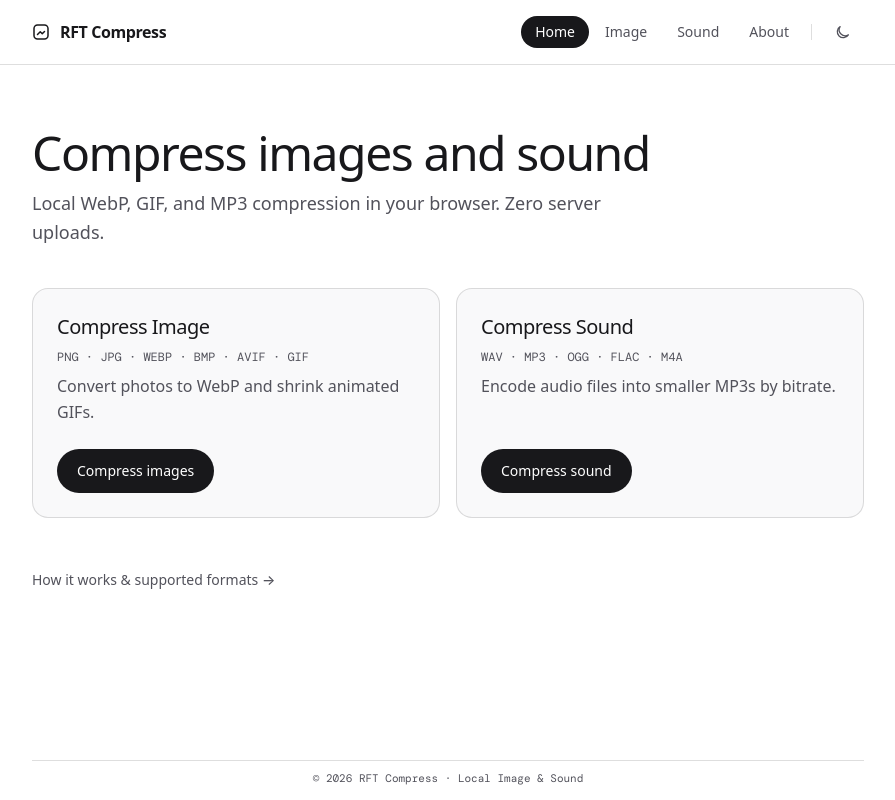
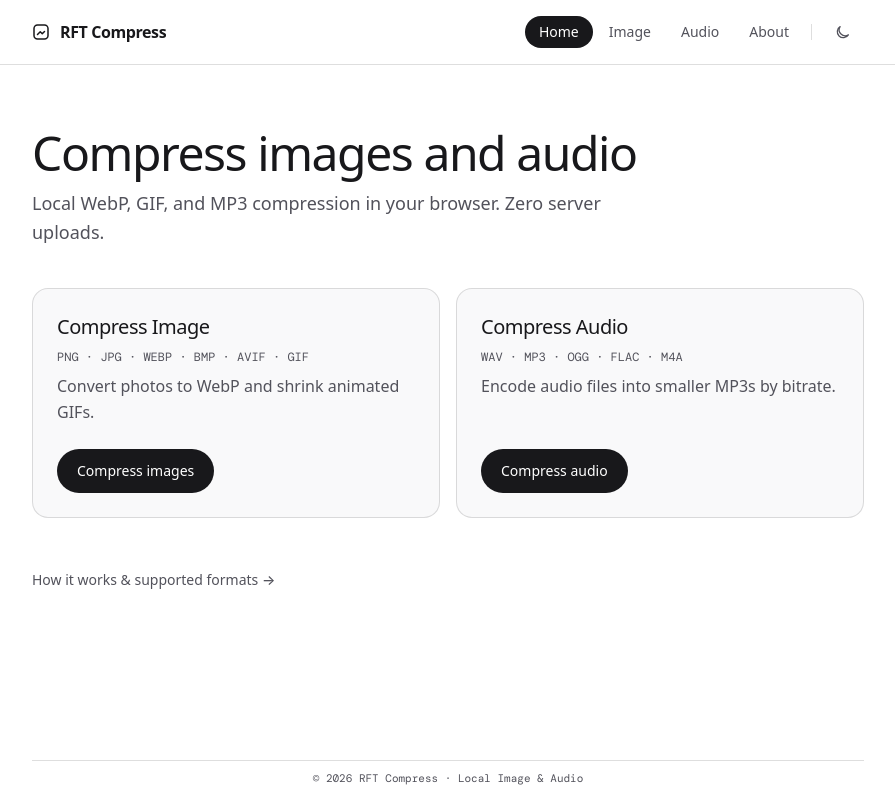
Before and after one commit to rudyfebrianthomas/rft-compress, a React (Vite) app: page / in a window 1280 px wide. Shown: the whole page, without its empty margins (192-1087 px from the left). Built offline with nearby package versions, Linux system fonts and the light colour scheme.

Commit message:
copy: rename user-facing Sound labels to Audio

```diff
--- a/index.html
+++ b/index.html
@@ -28,7 +28,7 @@
       href="https://fonts.googleapis.com/css2?family=DM+Mono:wght@400;500&display=swap"
       rel="stylesheet"
     />
-    <title>RFT Compress — Compress images and sound</title>
+    <title>RFT Compress — Compress images and audio</title>
   </head>
   <body>
     <div id="root"></div>
--- a/src/constants/compression.ts
+++ b/src/constants/compression.ts
@@ -23,17 +23,17 @@ export const IMAGE_COMPRESS_CONFIG = {
 } as const
 
 export const SOUND_COMPRESS_CONFIG = {
-  title: 'Compress sound to MP3',
+  title: 'Compress audio to MP3',
   subtitle:
     'Shrink WAV, MP3, OGG, FLAC, and M4A audio in your browser. Nothing is uploaded.',
-  sectionAriaLabel: 'Sound upload and bitrate',
+  sectionAriaLabel: 'Audio upload and bitrate',
   bitrateLabel: 'Bitrate',
   bitrateAriaLabel: 'MP3 bitrate',
   bitrateOptions: [64, 96, 128, 192] as const,
   reapplyLabel: 'Re-apply',
   zipFilename: 'compressed-sound.zip',
   resultsAriaLabel: 'Compressed audio files',
-  loadingLabel: 'Compressing sound',
+  loadingLabel: 'Compressing audio',
   allowedFormatsLabel: 'WAV, MP3, OGG, FLAC, M4A, AAC, WebM',
   channelLabels: {
     mono: 'Mono',
--- a/src/constants/navigation.ts
+++ b/src/constants/navigation.ts
@@ -13,7 +13,7 @@ export const SITE_TEXT = {
   navAriaLabel: 'Primary',
   themeSwitchToLight: 'Switch to light theme',
   themeSwitchToDark: 'Switch to dark theme',
-  footerTagline: 'Local Image & Sound',
+  footerTagline: 'Local Image & Audio',
 } as const
 
 export const NAV_ITEMS: ReadonlyArray<{
@@ -23,6 +23,6 @@ export const NAV_ITEMS: ReadonlyArray<{
 }> = [
   { id: 'home', label: 'Home', path: PAGE_ROUTES.home },
   { id: 'image', label: 'Image', path: PAGE_ROUTES.image },
-  { id: 'sound', label: 'Sound', path: PAGE_ROUTES.sound },
+  { id: 'sound', label: 'Audio', path: PAGE_ROUTES.sound },
   { id: 'about', label: 'About', path: PAGE_ROUTES.about },
 ]
--- a/src/constants/pages.ts
+++ b/src/constants/pages.ts
@@ -9,7 +9,7 @@ export interface HomeToolCard {
 }
 
 export const HOME_TEXT = {
-  title: 'Compress images and sound',
+  title: 'Compress images and audio',
   subtitle:
     'Local WebP, GIF, and MP3 compression in your browser. Zero server uploads.',
   aboutLinkLabel: 'How it works & supported formats →',
@@ -24,10 +24,10 @@ export const HOME_TEXT = {
     },
     {
       id: 'sound',
-      title: 'Compress Sound',
+      title: 'Compress Audio',
       formats: 'WAV · MP3 · OGG · FLAC · M4A',
       description: 'Encode audio files into smaller MP3s by bitrate.',
-      action: 'Compress sound',
+      action: 'Compress audio',
     },
   ] satisfies ReadonlyArray<HomeToolCard>,
 } as const
@@ -35,7 +35,7 @@ export const HOME_TEXT = {
 export const ABOUT_TEXT = {
   title: 'About RFT Compress',
   description:
-    'RFT Compress is a browser-based media compressor for images and sound. All encoding runs locally in memory on your device, so files never leave your browser.',
+    'RFT Compress is a browser-based media compressor for images and audio. All encoding runs locally in memory on your device, so files never leave your browser.',
   howToUseHeading: 'How to use',
   formatsHeading: 'Supported formats',
   formatColumns: {
@@ -46,9 +46,9 @@ export const ABOUT_TEXT = {
   steps: [
     {
       step: '01',
-      title: 'Pick Image or Sound',
+      title: 'Pick Image or Audio',
       detail:
-        'Open Image or Sound from the navigation bar and choose your target quality or MP3 bitrate.',
+        'Open Image or Audio from the navigation bar and choose your target quality or MP3 bitrate.',
     },
     {
       step: '02',
@@ -82,6 +82,6 @@ export const ABOUT_TEXT = {
   ],
   actions: {
     image: 'Compress images',
-    sound: 'Compress sound',
+    sound: 'Compress audio',
   },
 } as const
```
Also changed, not shown: 2 other files (tests, documents, lock files or other folders).
